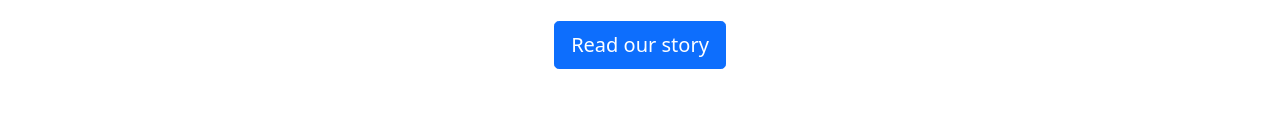
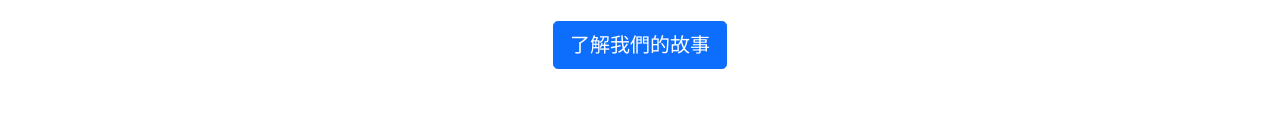
Before and after one commit to hsuancheyang/shop, a plain HTML site: page about.html in a window 1280 px wide. Shown: the part 387-506 px from the top of the page. Drawn offline with nearby package versions, Linux system fonts and the light colour scheme.

Commit message:
更新about.html

```diff
--- a/about.html
+++ b/about.html
@@ -53,7 +53,7 @@
                             <div class="text-center my-5">
                                 <h1 class="fw-bolder mb-3">Our mission is to make building websites easier for everyone.</h1>
                                 <p class="lead fw-normal text-muted mb-4">Start Bootstrap was built on the idea that quality, functional website templates and themes should be available to everyone. Use our open source, free products, or support us by purchasing one of our premium products or services.</p>
-                                <a class="btn btn-primary btn-lg" href="#scroll-target">Read our story</a>
+                                <a class="btn btn-primary btn-lg" href="#scroll-target">了解我們的故事</a>
                             </div>
                         </div>
                     </div>
```
